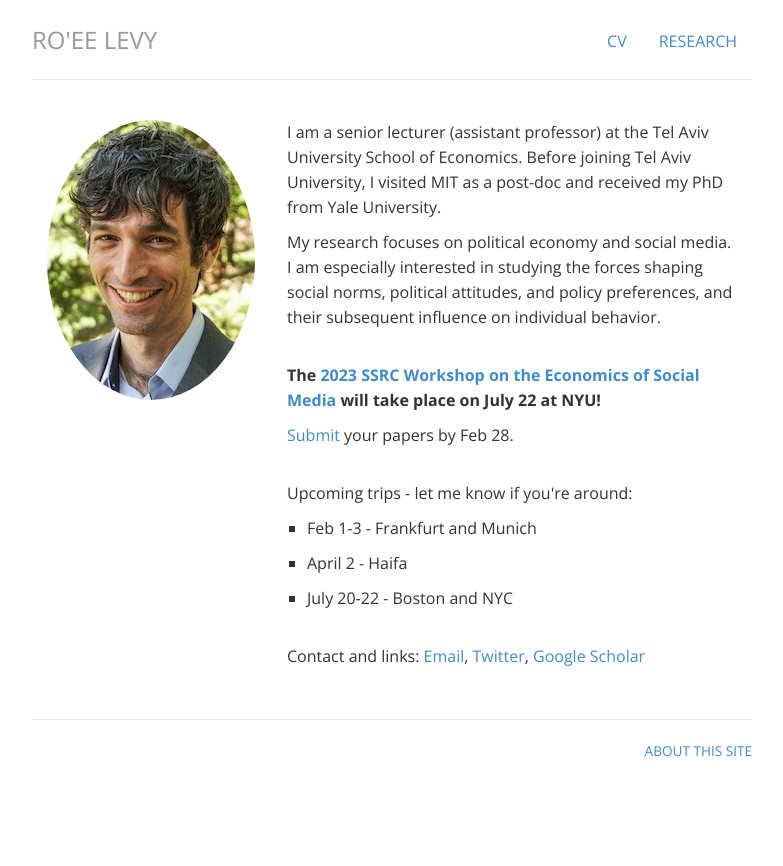
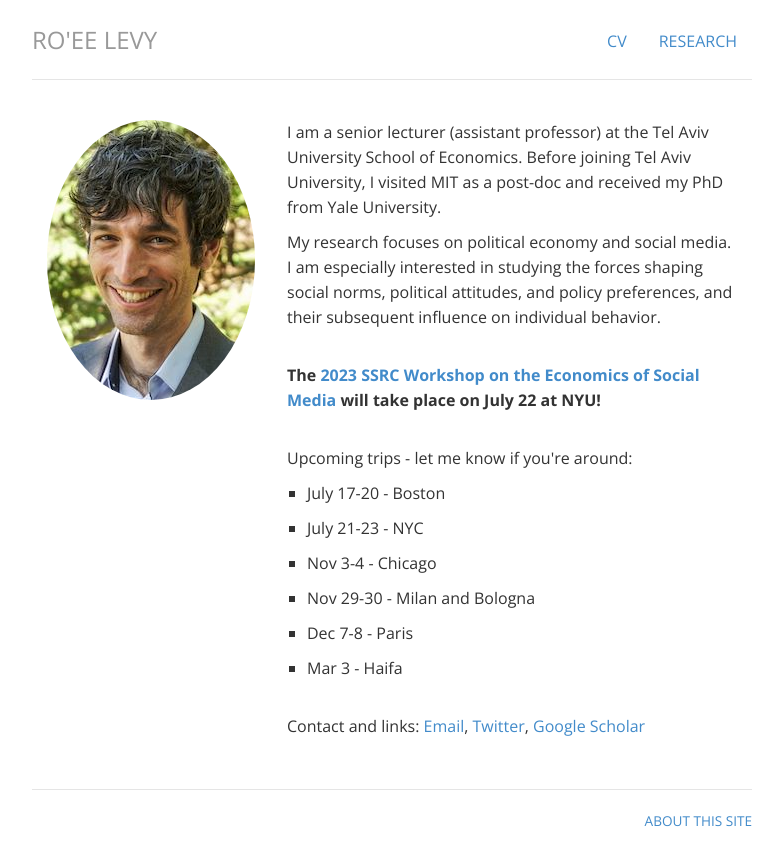
Before and after one commit to levyroee/levyroee.github.io, a Jekyll site: the page built from index.html, in a window 1280 px wide. Shown: the top 866 px of the page, without its empty margins (248-1031 px from the left). Built offline with Jekyll 4.4.1, drawn with Linux system fonts in a browser that asks for light colours.

```diff
--- a/index.html
+++ b/index.html
@@ -15,13 +15,15 @@ title: Ro'ee Levy
     <p>  My research focuses on political economy and social media. I am especially interested in studying the forces shaping social norms, political attitudes, and policy preferences, and their subsequent influence on individual behavior.</p>
 	<br>
 	<p> <b> The <a href="https://www.ssrc.org/programs/digital-platforms-initiative/2023-ssrc-workshop-on-the-economics-of-social-media/"> 2023 SSRC Workshop on the Economics of Social Media</a> will take place on July 22 at NYU! </b> </p>
-	<p> <a href="https://forms.gle/ruFcAc8FYGVUK7od8">Submit</a> your papers by Feb 28. </p>
 	<br>
 	<p> Upcoming trips - let me know if you&#39;re around:</p>
 	<ul style="list-style-type: square; margin-left: 0; margin-right: 0; padding: 0;">
-	<li dir="ltr" style="margin-left: 15pt;"><p dir="ltr" style="margin-left: 0; padding-left: 0; text-align: left; text-indent: 0;">Feb 1-3 - Frankfurt and Munich </p></li>
-	<li dir="ltr" style="margin-left: 15pt;"><p dir="ltr" style="margin-left: 0; padding-left: 0; text-align: left; text-indent: 0;">April 2 - Haifa </p></li>
-	<li dir="ltr" style="margin-left: 15pt;"><p dir="ltr" style="margin-left: 0; padding-left: 0; text-align: left; text-indent: 0;">July 20-22 - Boston and NYC </p></li>
+	<li dir="ltr" style="margin-left: 15pt;"><p dir="ltr" style="margin-left: 0; padding-left: 0; text-align: left; text-indent: 0;">July 17-20 - Boston</p></li>
+	<li dir="ltr" style="margin-left: 15pt;"><p dir="ltr" style="margin-left: 0; padding-left: 0; text-align: left; text-indent: 0;">July 21-23 - NYC </p></li>
+	<li dir="ltr" style="margin-left: 15pt;"><p dir="ltr" style="margin-left: 0; padding-left: 0; text-align: left; text-indent: 0;">Nov 3-4 - Chicago </p></li>
+	<li dir="ltr" style="margin-left: 15pt;"><p dir="ltr" style="margin-left: 0; padding-left: 0; text-align: left; text-indent: 0;">Nov 29-30 - Milan and Bologna </p></li>
+	<li dir="ltr" style="margin-left: 15pt;"><p dir="ltr" style="margin-left: 0; padding-left: 0; text-align: left; text-indent: 0;">Dec 7-8 - Paris </p></li>
+	<li dir="ltr" style="margin-left: 15pt;"><p dir="ltr" style="margin-left: 0; padding-left: 0; text-align: left; text-indent: 0;">Mar 3 - Haifa </p></li>
 	</ul>
 
 	<br>
```
Also changed, not shown: collections/_publications/2022_mentalhealth.md (+16 -7 lines), collections/_zin-progress/2023_econsocialmedia.md (added, +11 -0 lines).
